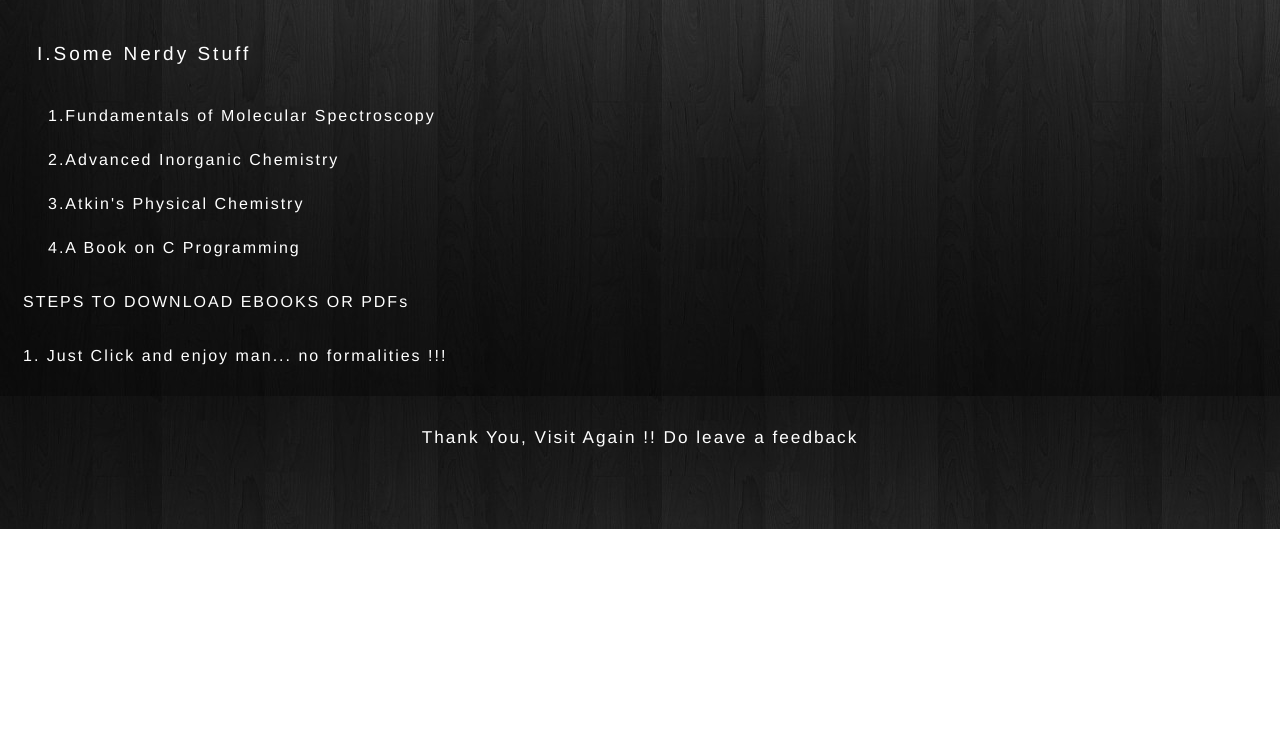
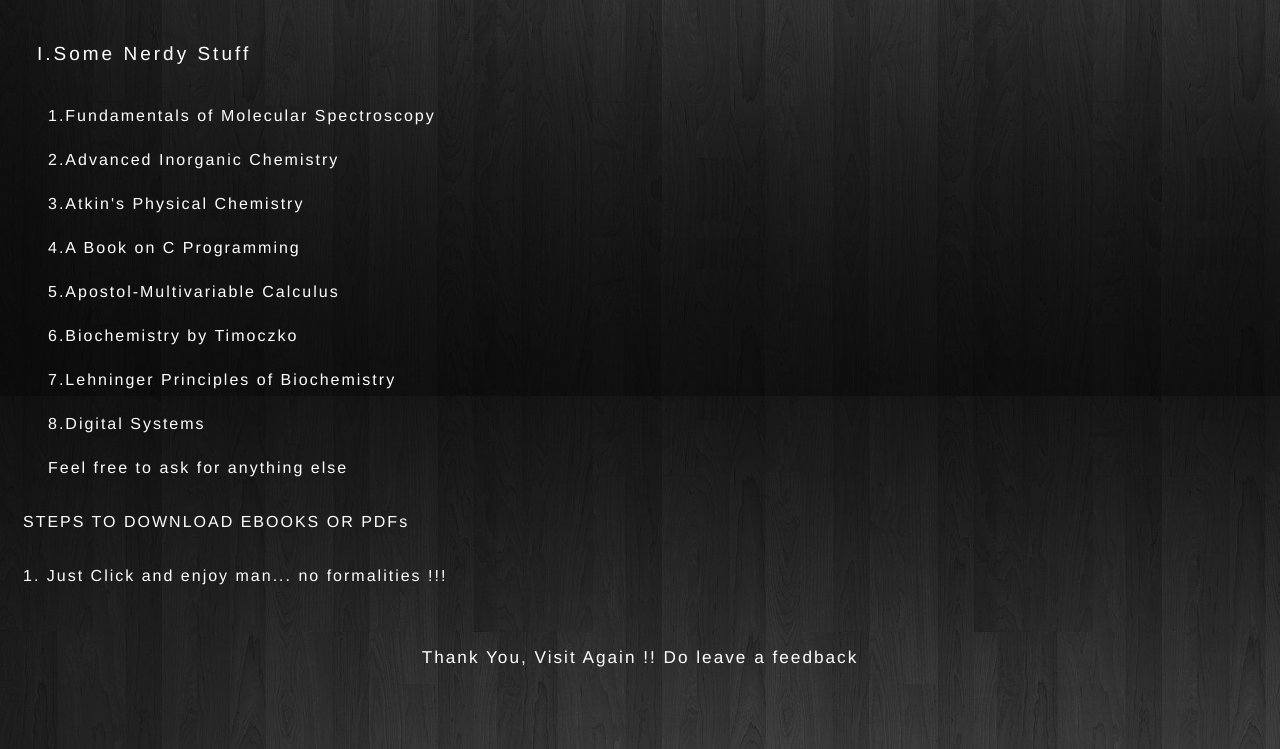
Before and after one commit to UUtsu/UUtsu.github.io, a plain HTML site: page index.html in a window 1280 px wide. Shown: the part 5604-6353 px from the top of the page. Before the commit the page ends 6133 px from the top, so only its background shows below. Drawn offline with Linux system fonts and the light colour scheme.

Commit message:
Update index.html

```diff
--- a/index.html
+++ b/index.html
@@ -233,6 +233,11 @@ function myFunction3() {
       <p> <a href="https://drive.google.com/file/d/1tHza5qBgtGvVSHNe78nTmVv25Q_EoylP/view?usp=sharing"target="_blank"> 2.Advanced Inorganic Chemistry</a></p>
       <p> <a href="https://drive.google.com/file/d/1nJ1vXT2PsFpaPyjriLVX5ZkZJwDSG7ML/view?usp=sharing"target="_blank"> 3.Atkin's Physical Chemistry </a></p>
       <p> <a href="https://drive.google.com/file/d/1tPdp3AyHnYmWNKI6e7l3K5QSpvEaMmeg/view?usp=sharing"target="_blank"> 4.A Book on C Programming</a></p>
+      <p> <a href="https://drive.google.com/file/d/1AG2AjB2PPxCkIyPLLLnZoQpGYagOqGGw/view?usp=sharing"target="_blank"> 5.Apostol-Multivariable Calculus</a></p>
+      <p> <a href="https://drive.google.com/file/d/1BUNmHeSIcQukejVU9lPQqojb8tnPAaKv/view?usp=sharing"target="_blank"> 6.Biochemistry by Timoczko</a></p>
+      <p> <a href="https://drive.google.com/file/d/1QTGRKoDYtJ6XuoKlXMnR5OCUVAb86arf/view?usp=sharing"target="_blank"> 7.Lehninger Principles of Biochemistry </a></p>
+      <p> <a href="https://drive.google.com/file/d/1nPLBtTFk9pRt1RggRc4p1aHD2TuRsa1n/view?usp=sharing"target="_blank"> 8.Digital Systems</a></p>
+      <p> <a href="mailto:ashutoshb098@gmail.com?subject=Add New Books"> Feel free to ask for anything else</a></p>
 
 
 </script>
```
